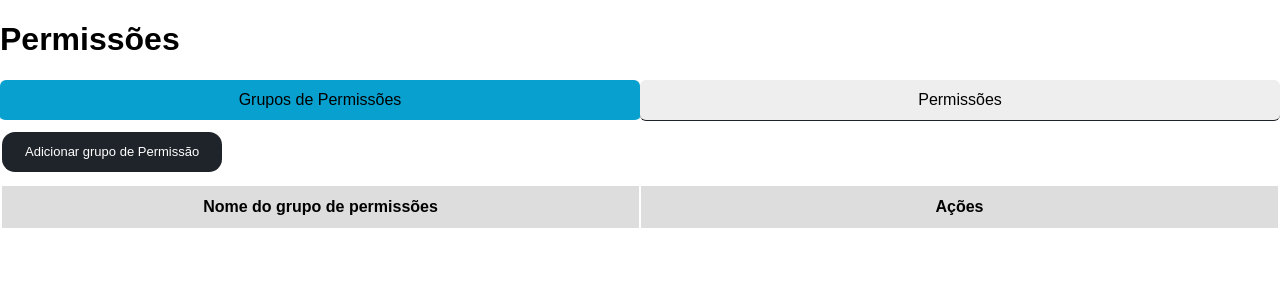
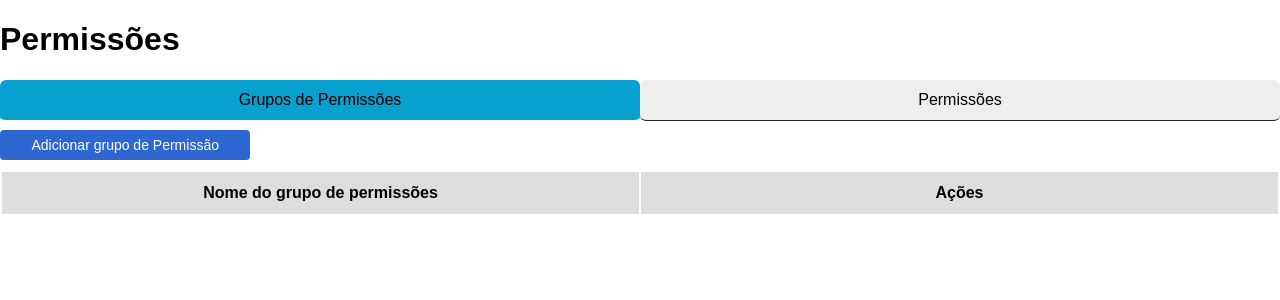
Before and after one commit to kalecio/contaazul, a PHP site: page /contaazul/views/permissions.php in a window 1280 px wide. Shown: the top 300 px of the page. Run offline with PHP 8.4, Linux system fonts and the light colour scheme; the template is opened without the code that fills it, so the values that code supplies are empty; some libraries are stand-ins or nearby versions.

Commit message:
configurando layout css

```diff
--- a/assets/css/template.css
+++ b/assets/css/template.css
@@ -135,30 +135,31 @@
         outline: 0;
         padding-left: 5px;
         padding-right: 5px;
-        border-radius: 10px
+        border-radius: 5px;
     }
 
     textarea {
         height: 100px;
+
     }
 
     input[type=submit],
     button,
     .button {
-        margin-top: 50px;
-        border: 0px;
-        background-color: #1f232a;
+        border: 2px;
+        background-color: #2e67d2;
         color: #fff;
-        height: 40px;
-        line-height: 40px;
-        border-radius: 13px;
-        padding-left: 23px;
-        padding-right: 23px;
+        height: 30px;
+        line-height: 30px;
+        border-radius: 4px;
+        padding-left: 10px;
+        padding-right: 10px;
         cursor: pointer;
-        font-size: 13px;
+        font-size: 14px;
         text-decoration: none;
         display: inline-block;
-        margin: 2px;
+        width: 18%;
+        text-align: center;
     }
 
     .button a {
--- a/views/permissions.php
+++ b/views/permissions.php
@@ -45,13 +45,13 @@
             <table border="0" width="100%">
                 <tr>
                     <th>Nome da Permissão</th>
-                    <th width="70%">Ações</th>
+                    <th width="100%">Ações</th>
                 </tr>
                 <?php foreach ($permissions_list as $p) : ?>
                     <tr>
                         <td><?php echo $p['name']; ?></td>
                         <td>
-                            <div class="button button-Excluir"><a href="<?php echo BASE_URL; ?>/permissions/delete/<?php echo $p['id']; ?>" onclick="return confirm('Tem certeza que deseja excluir esta permissão?');">Excluir</a> </div>
+                        <div class="button button-Excluir_dois"><a href="<?php echo BASE_URL; ?>/permissions/delete/<?php echo $p['id']; ?>" onclick="return confirm('Tem certeza que deseja excluir esta permissão?');">Excluir</a> </div>
 
                         </td>
                     </tr>
--- a/views/permissions_add.php
+++ b/views/permissions_add.php
@@ -15,7 +15,7 @@
             <input type="text" name="name" />
         </label><br><br>
 
-        <input type="submit" value="Adicionar">
+        <input type="submit" value="Adicionar" class="button button-Excluir">
     </form>
 </body>
 
```
Also changed, not shown: other parts of assets/css/template.css (+21 -3 lines), views/permissions_addgroup.php (+11 -1 lines), views/users_add.php (+14 -1 lines).
